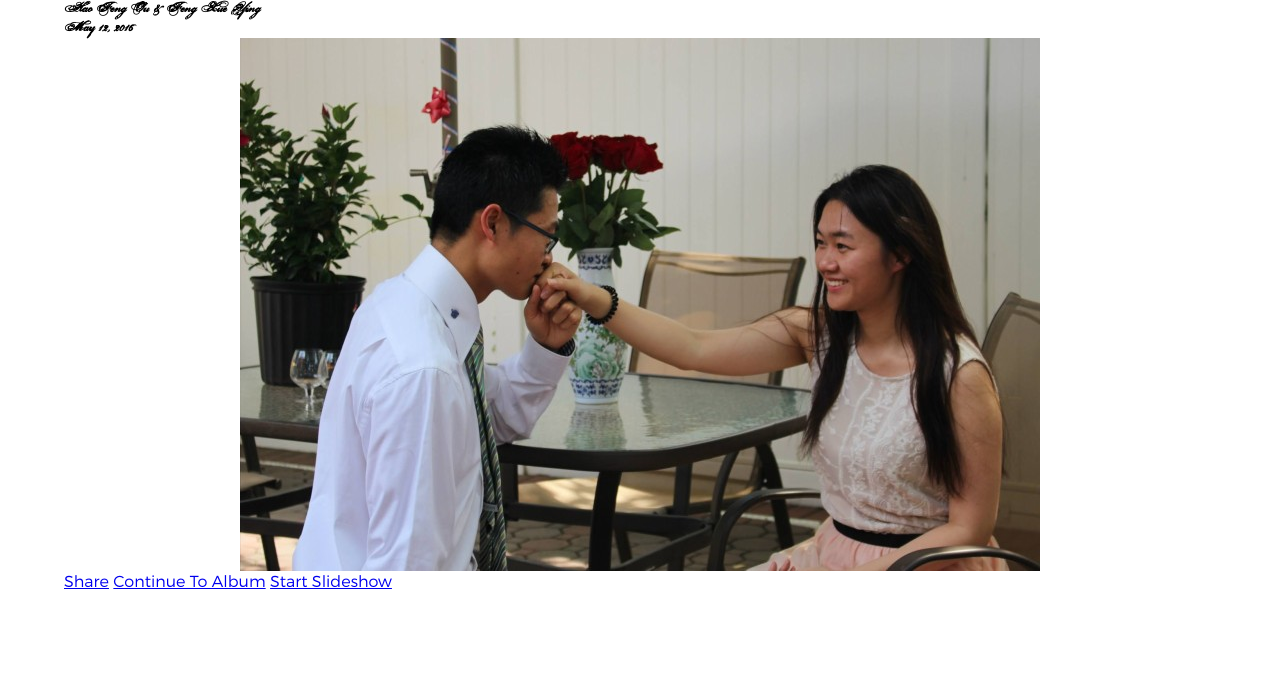
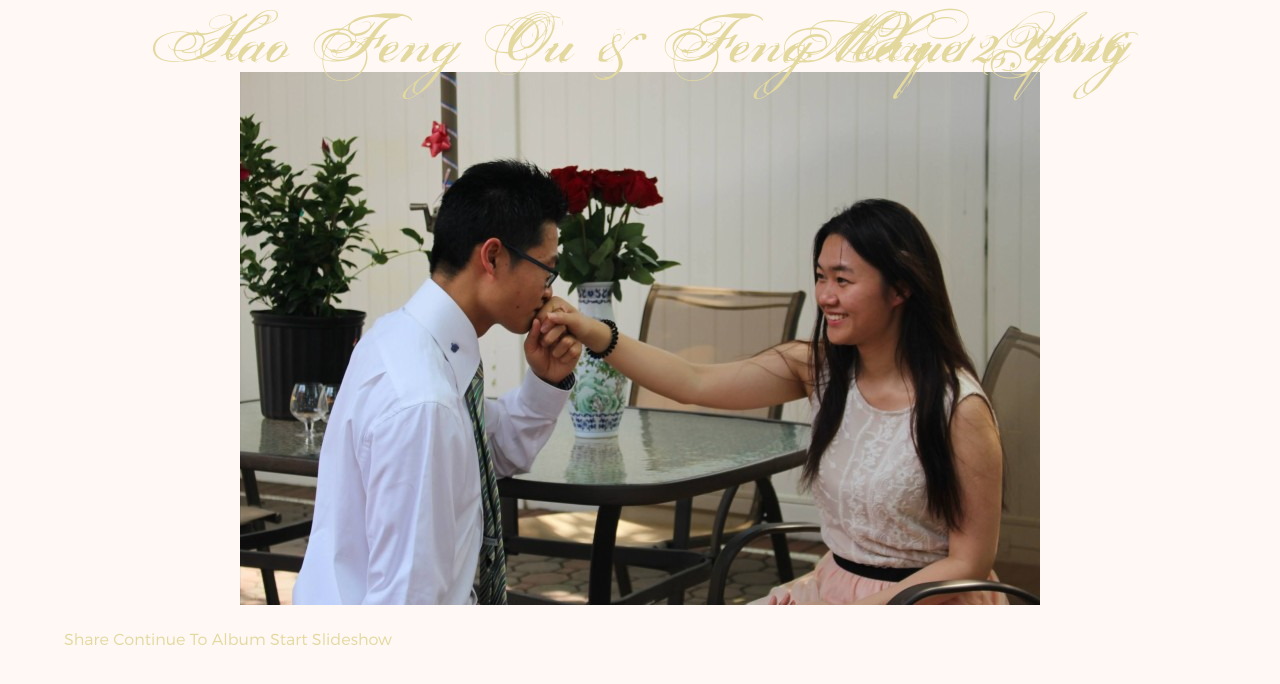
Before and after one commit to newyork-anthonyng/wedding, a website: page public/home.html in a window 1280 px wide. Drawn offline with Linux system fonts and the light colour scheme.

Commit message:
Add styling for header text
Add styling for h1 and h2 tags.

```diff
--- a/public/home.html
+++ b/public/home.html
@@ -12,9 +12,11 @@
 
 <body>
   <div id="main">
-    <div>
-      <h1>Hao Feng Ou & Feng Xue Ying</h1>
-      <h2>May 12, 2016</h2>
+    <div id="header">
+      <h1>
+        Hao Feng Ou & Feng Xue Ying
+        <span>May 12, 2016</span>
+      </h1>
     </div>
 
     <img src="./assets/home.png" alt="Hao Feng Ou and Feng Xue Ying" />
--- a/public/style/home.scss
+++ b/public/style/home.scss
@@ -10,18 +10,56 @@
 
 $header_font: Porcelain;
 $body_font: Montserrat;
+$font_color: #E3D89E;
+$background-color: #FFF8F5;
+
+body {
+  background-color: $background-color;
+  font-family: $body_font;
+  color: $font_color;
+}
 
 #main {
   width: 90%;
   margin: 0 auto;
-  font-family: $body_font;
+  height: 100%;
 }
 
 #main img {
   display: block;
   margin: 0 auto;
+  position: relative;
+  top: -1.5em;
+  z-index: -1;
+}
+
+a {
+  text-decoration: none;
+  color: $font_color;
 }
 
 h1, h2 {
   font-family: $header_font;
+  font-weight: normal;
 }
+
+h1 {
+  font-size: 5em;
+  text-align: center;
+  position: relative;
+  display: inline-block;
+
+  span {
+    position: absolute;
+    right: 0;
+  }
+}
+
+h2 {
+  font-size: 2.5em;
+  text-align: right;
+}
+
+#header {
+  text-align: center;
+}
```
Also changed, not shown: public/style/home.css, 1 other file.
